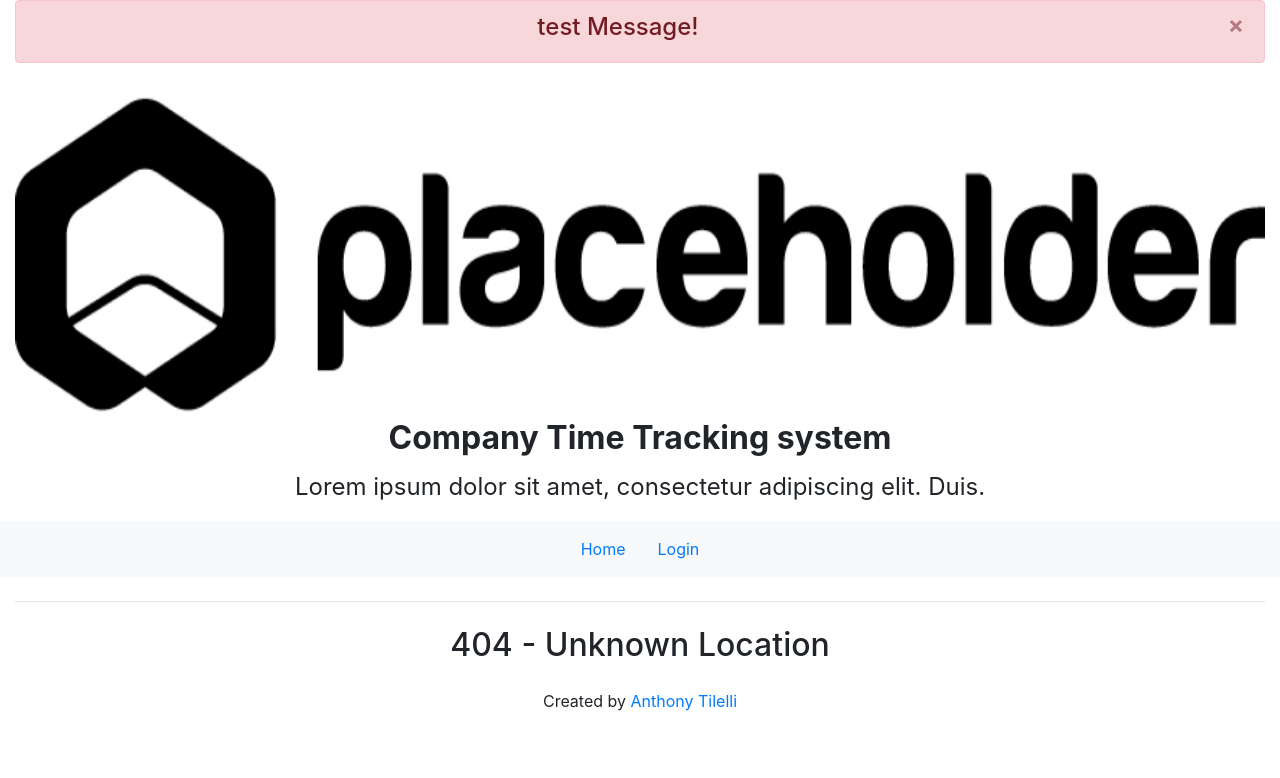
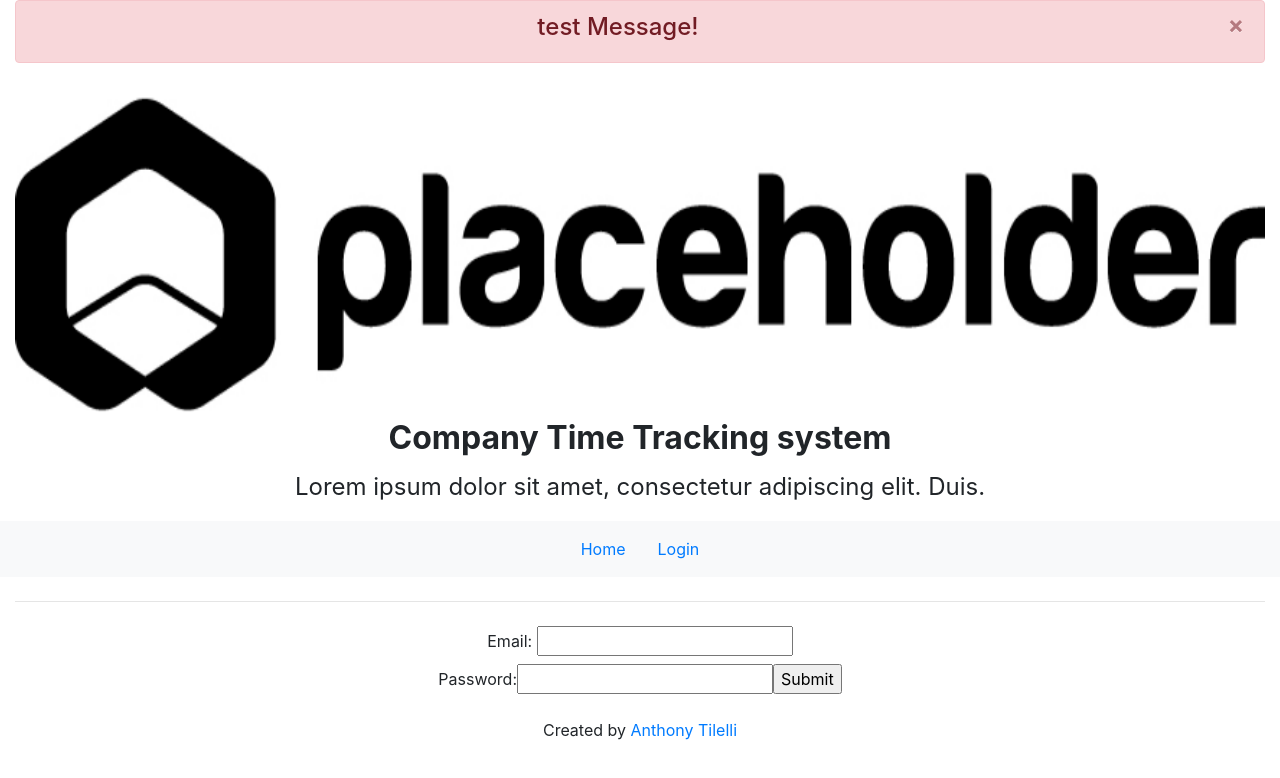
Before and after one commit to Anthonyntilelli/react-time-tracker-frontend, a React (Create React App) app: page /login in a window 1280 px wide. Before the commit this address had no page. Shown: the top 778 px of the page. Built offline with nearby package versions, Linux system fonts and the light colour scheme.

Commit message:
base login frontend

```diff
--- a/src/App.js
+++ b/src/App.js
@@ -9,9 +9,10 @@ import HomePage from './components/HomePage';
 import TopAlert from './components/TopAlert';
 import NavBar from './components/NavBar';
 import Footer from './components/Footers';
-import NoMatch from './components/NoMatch'
+import NoMatch from './components/NoMatch';
+import LoginForm from './components/Login';
 
-function App() {
+const App = () => {
   return (
     <BrowserRouter>
       <Container className="App" fluid>
@@ -24,7 +25,8 @@ function App() {
           <hr className='my-4'/>
           <Switch>
             <Route exact path="/" component={HomePage} />
-           <Route component={NoMatch} />
+            <Route exact path="/login" component={LoginForm} />
+            <Route component={NoMatch} />
           </Switch>
         </main>
         <Footer/>
--- /dev/null
+++ b/src/components/Login.js
@@ -0,0 +1,28 @@
+import React, {useState} from 'react';
+
+const LoginForm = () => {
+  const [email, setEmail] = useState('');
+  const [password, setPassword] = useState('');
+
+  const handleChange_email  = (event) => setEmail(event.target.value)
+  const handleChange_password = (event) => setPassword(event.target.value)
+  const handleSubmit = (event) => {
+    alert('Placeholder action');
+    event.preventDefault();
+  }
+
+  return (
+    <form onSubmit={handleSubmit}>
+      <label>
+        Email: <input type='email' name='email' value={email} onChange={handleChange_email} required/>
+      </label>
+      <br/>
+      <label>
+        Password:<input type='password' name='password' value={password} onChange={handleChange_password} required/>
+      </label>
+
+      <input type="submit" value="Submit" />
+    </form>
+  )
+}
+export default LoginForm
```
